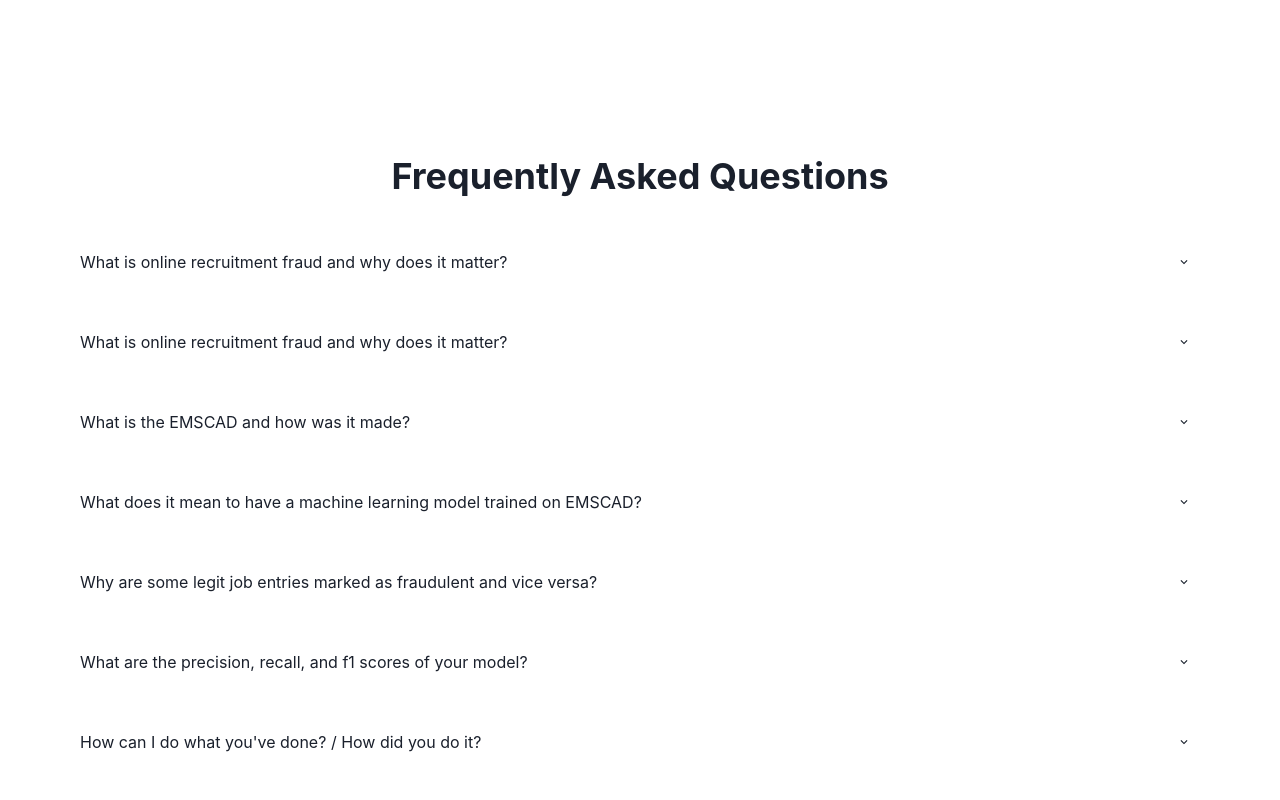
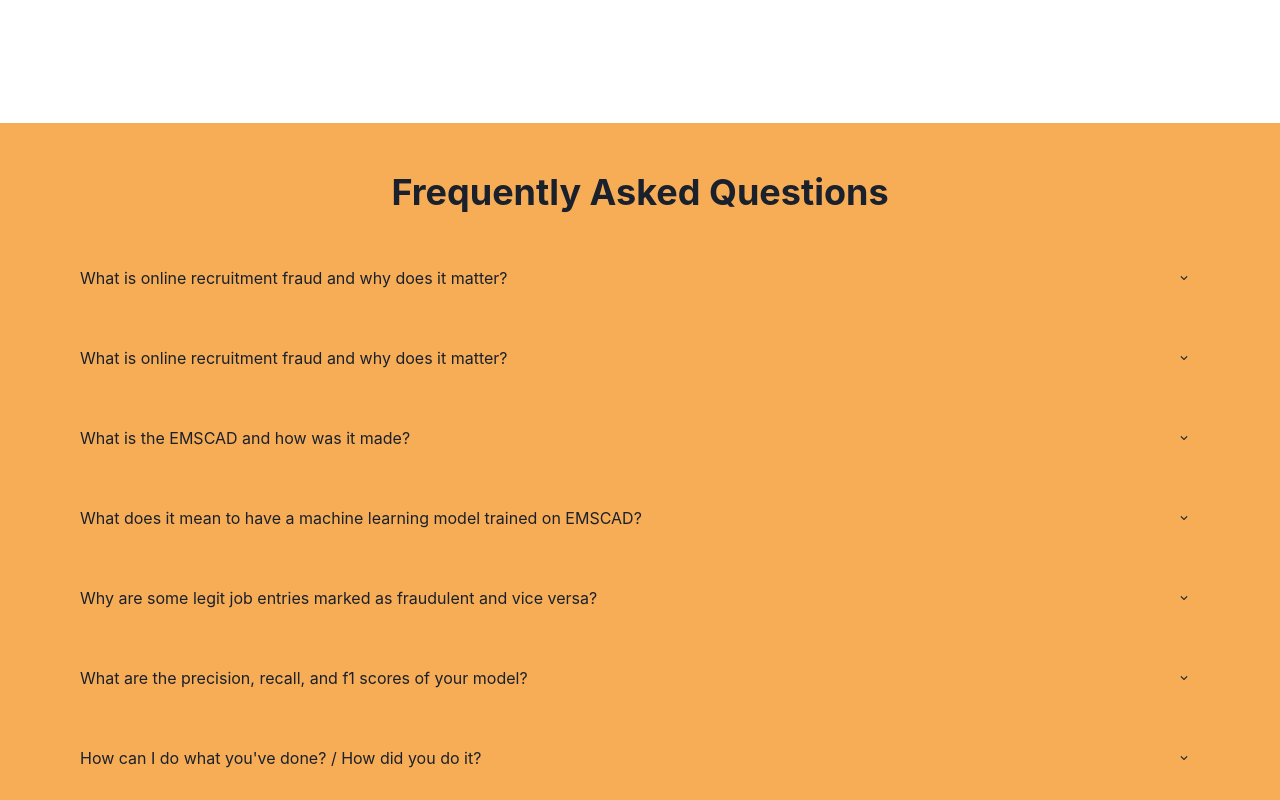
Before and after one commit to JobShield/jobshield-fe, a React (Create React App) app: page / in a window 1280 px wide. Shown: the part 2560-3360 px from the top of the page. Built offline with nearby package versions, Linux system fonts and the light colour scheme.

Commit message:
Fix FAQ bugs
1. Fix the Faq background size
2. faq answer width (overshooting faq qn)

```diff
--- a/src/components/Faq.tsx
+++ b/src/components/Faq.tsx
@@ -4,9 +4,17 @@ import FaqItem from "./FaqItem";
 
 const FAQ: React.FC = () => {
   return (
-    <Container p={{ base: 4, md: 8 }} mt={{ base: 8, md: 16 }}>
+    <Container
+      p={{ base: 4, md: 8 }}
+      mt={{ base: 8, md: 16 }}
+      bg="orange.300"
+      minW={"100vw"}
+      minH={"100vh"}
+    >
       <VStack spacing={4}>
-        <Heading mb={4}>Frequently Asked Questions</Heading>
+        <Heading mt={4} mb={4}>
+          Frequently Asked Questions
+        </Heading>
         <FaqItem question="What is online recruitment fraud and why does it matter?">
           Online recruitment fraud refers to scams where individuals or
           organizations create fake job advertisements, impersonate real
--- a/src/components/FaqItem.tsx
+++ b/src/components/FaqItem.tsx
@@ -38,7 +38,7 @@ const FaqItem: React.FC<FaqItemProps> = ({ question, children }) => {
         />
       </Flex>
       <Collapse in={isOpen}>
-        <Box p={4} pl={8} pt={2} fontSize="sm">
+        <Box p={4} pl={8} pt={2} fontSize="sm" maxW={"90vw"}>
           {children}
         </Box>
       </Collapse>
```
